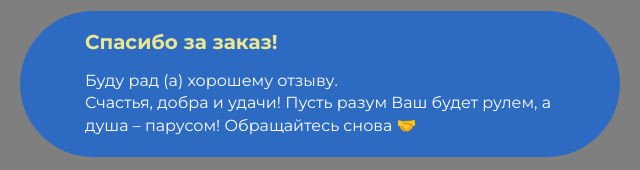
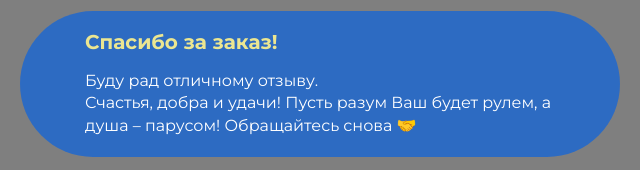
Before and after one commit to 1SkyDream1/Protechno, a plain HTML site: page index.html in a window 1280 px wide. Shown: the part 309-479 px from the top of the page, 10-650 px from the left. Drawn offline with Linux system fonts and the light colour scheme.

Commit message:
Update index.html

```diff
--- a/index.html
+++ b/index.html
@@ -23,7 +23,7 @@
 		</ol>
 		<div class="rootpage__tnx">
 			<h2>Спасибо за заказ!</h2>
-			<p>Буду рад (а) хорошему отзыву.</p>
+			<p>Буду рад отличному отзыву.</p>
 			<p>Счастья, добра и удачи! Пусть разум Ваш будет рулем, а душа – парусом! Обращайтесь снова 🤝</p>
 		</div>
 		<div class="rootpage__contacts">
```
